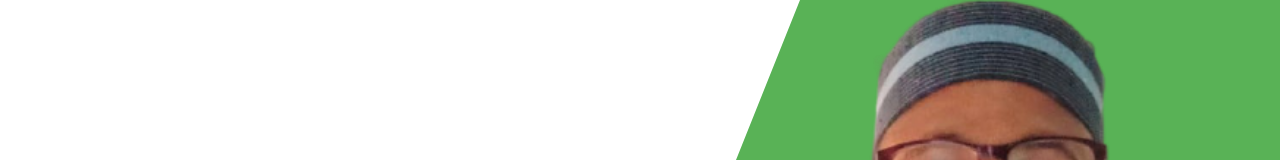
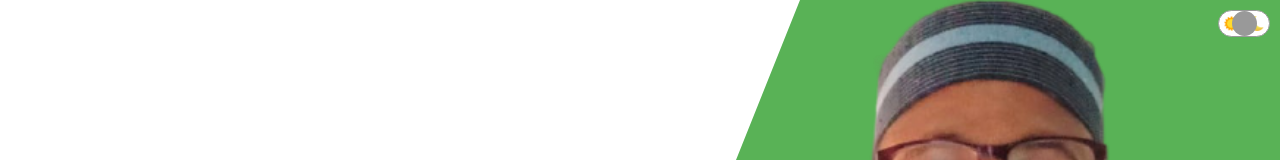
Before and after one commit to phantware/react-portfolio-1, a React (Create React App) app: page / in a window 1280 px wide. Shown: the top 160 px of the page. Built offline with nearby package versions, Linux system fonts and the light colour scheme.

Commit message:
Toggle Component created

```diff
--- a/src/App.js
+++ b/src/App.js
@@ -1,12 +1,14 @@
-import React from 'react'
+import React, { useState } from 'react'
 import About from './components/about/About'
 import Contact from './components/contact/Contact'
 import Intro from './components/intro/Intro'
 import ProductList from './components/productList/ProductList'
+import Toggle from './components/toggle/Toggle'
 
 function App() {
   return (
     <div>
+      <Toggle />
       <Intro />
       <About />
       <ProductList />
--- /dev/null
+++ b/src/components/toggle/Toggle.jsx
@@ -0,0 +1,15 @@
+import './toggle.css'
+import Sun from '../../img/sun.png'
+import Moon from '../../img/moon.png'
+
+const Toggle = () => {
+  return (
+    <div className='t'>
+      <img src={Sun} alt='sun icon' className='t-icon' />
+      <img src={Moon} alt='moon icon' className='t-icon' />
+      <div className='t-button'></div>
+    </div>
+  )
+}
+
+export default Toggle
--- /dev/null
+++ b/src/components/toggle/toggle.css
@@ -0,0 +1,28 @@
+.t {
+  width: 50px;
+  height: 25px;
+  border-radius: 20px;
+  border: 1px solid #999;
+  background-color: white;
+  position: fixed;
+  top: 10px;
+  right: 10px;
+  z-index: 999;
+  display: flex;
+  align-items: center;
+  justify-content: space-around;
+}
+
+.t-icon {
+  width: 15px;
+  height: 15px;
+}
+
+.t-button {
+  width: 25px;
+  height: 25px;
+  border-radius: 50%;
+  background-color: #999;
+  position: absolute;
+  cursor: pointer;
+}
```
